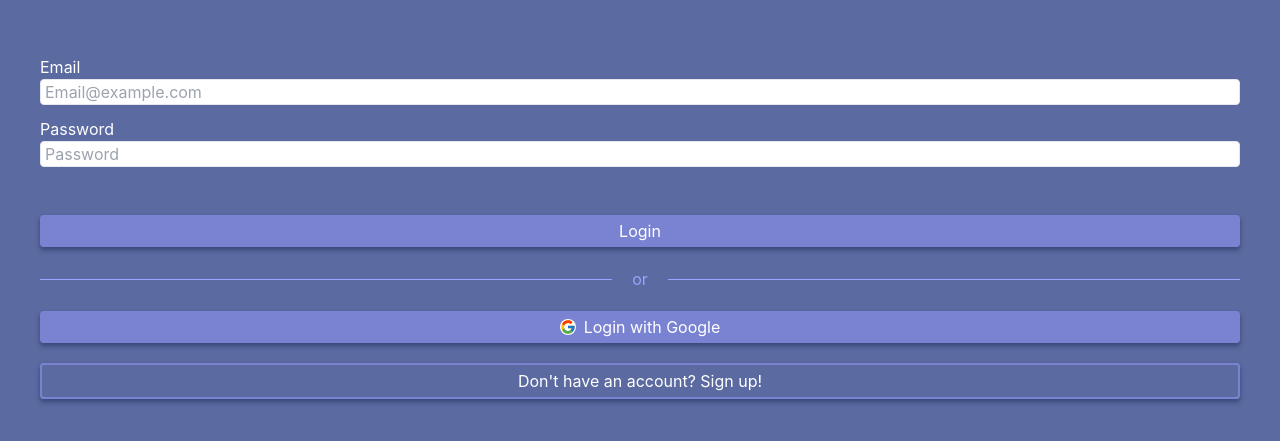
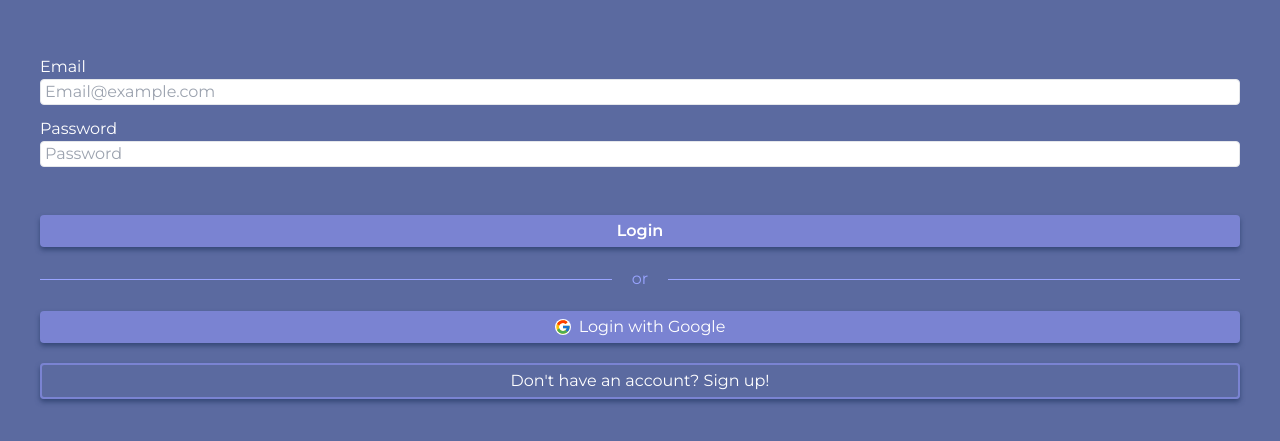
Before and after one commit to ahmadzaki2975/Money-Manager, a Next.js app: page /login in a window 1280 px wide. Shown: the part 195-636 px from the top of the page. Built offline with nearby package versions, Linux system fonts and the light colour scheme.

Commit message:
feat: minor UI changes

```diff
--- a/pages/login.jsx
+++ b/pages/login.jsx
@@ -58,7 +58,7 @@ export default function Login() {
 
       <div className="btn-cont mt-12 text-center flex flex-col gap-5">
         <div
-          className="w-100 bg-blue-button rounded py-1 shadow-button cursor-pointer"
+          className="w-100 bg-blue-button rounded py-1 shadow-button cursor-pointer font-semibold"
           onClick={() => {
             login(email, password)
             .then((response) => {
--- a/pages/signup.jsx
+++ b/pages/signup.jsx
@@ -82,7 +82,7 @@ export default function Signup() {
 
       <div className="btn-cont mt-8 text-center flex flex-col gap-5">
         <div
-          className="w-100 bg-blue-button rounded py-1 shadow-button"
+          className="w-100 bg-blue-button rounded py-1 shadow-button font-semibold"
           onClick={() => {
             if (email.length < 1) {
               alert("Please enter an email");
--- a/styles/globals.css
+++ b/styles/globals.css
@@ -7,8 +7,7 @@ html,
 body {
   padding: 0;
   margin: 0;
-  font-family: -apple-system, BlinkMacSystemFont, Segoe UI, Roboto, Oxygen,
-    Ubuntu, Cantarell, Fira Sans, Droid Sans, Helvetica Neue, sans-serif;
+  font-family: Montserrat, system-ui, -apple-system, BlinkMacSystemFont, 'Segoe UI', Roboto, Oxygen, Ubuntu, Cantarell, 'Open Sans', 'Helvetica Neue', sans-serif;
 }
 
 a {
```
